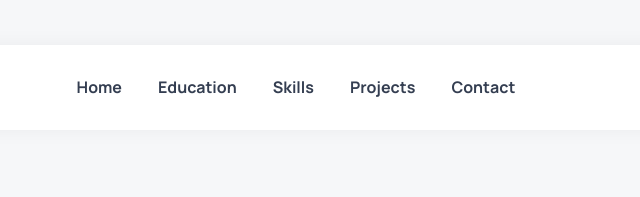
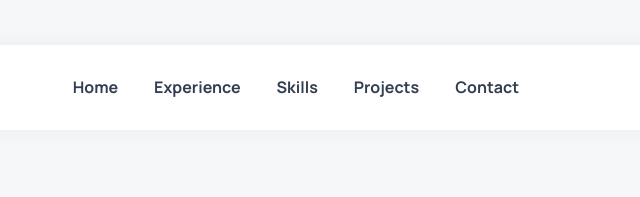
Before and after one commit to kunal231102/Kunal_portfolio, a plain HTML site: page index.html in a window 1280 px wide. Shown: the top 197 px of the page, 420-1060 px from the left. Drawn offline with nearby package versions, Linux system fonts and the light colour scheme.

Commit message:
Update index.html

```diff
--- a/index.html
+++ b/index.html
@@ -69,7 +69,7 @@
             <a href="#home" class="navbar-link">Home</a>
           </li>
           <li>
-            <a href="#education" class="navbar-link">Education</a>
+            <a href="#education" class="navbar-link">Experience</a>
           </li>
 
           <li>
```
